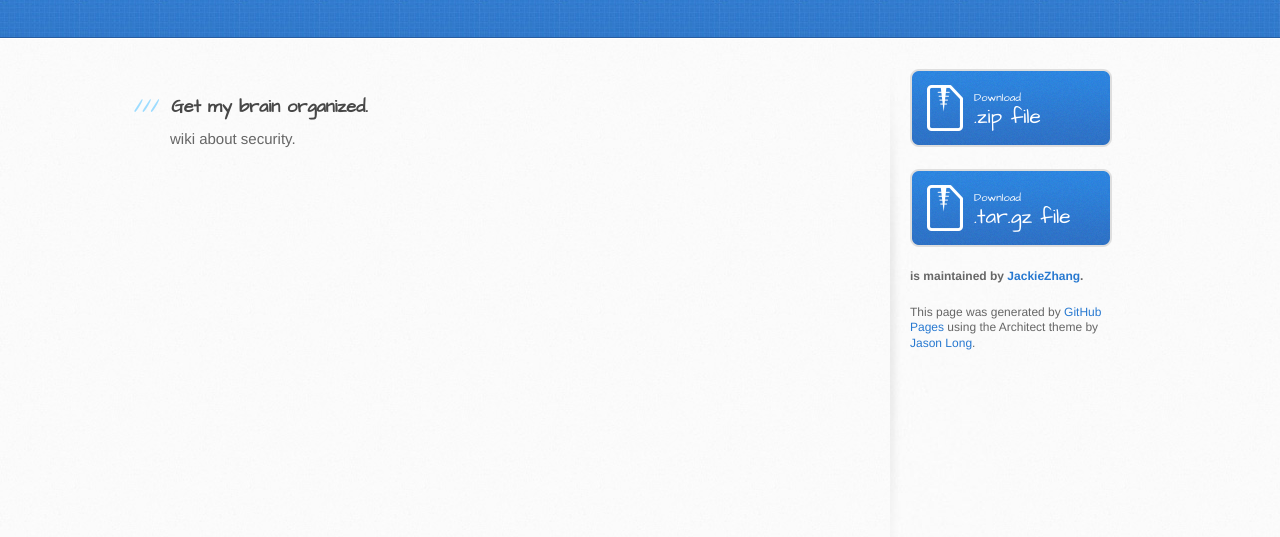
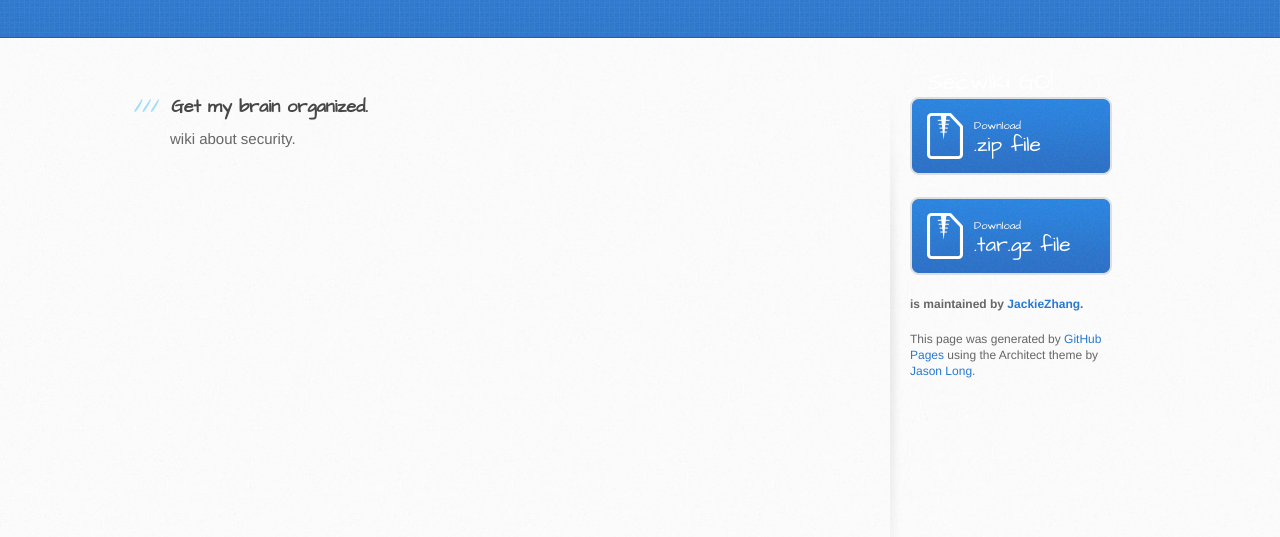
Before and after one commit to JackieZhang/wiki, a plain HTML site: page index.html in a window 1280 px wide. Shown: the part 163-700 px from the top of the page. Drawn offline with Linux system fonts and the light colour scheme.

Commit message:
add wiki href

```diff
--- a/index.html
+++ b/index.html
@@ -33,6 +33,7 @@
 
 <p>wiki about security.</p>
         </section>
+        <a href="https://github.com/JackieZhang/wiki/wiki" class="button"> Secwiki GO!</a>
 
         <aside id="sidebar">
           <a href="https://github.com/JackieZhang/wiki/zipball/master" class="button">
```
